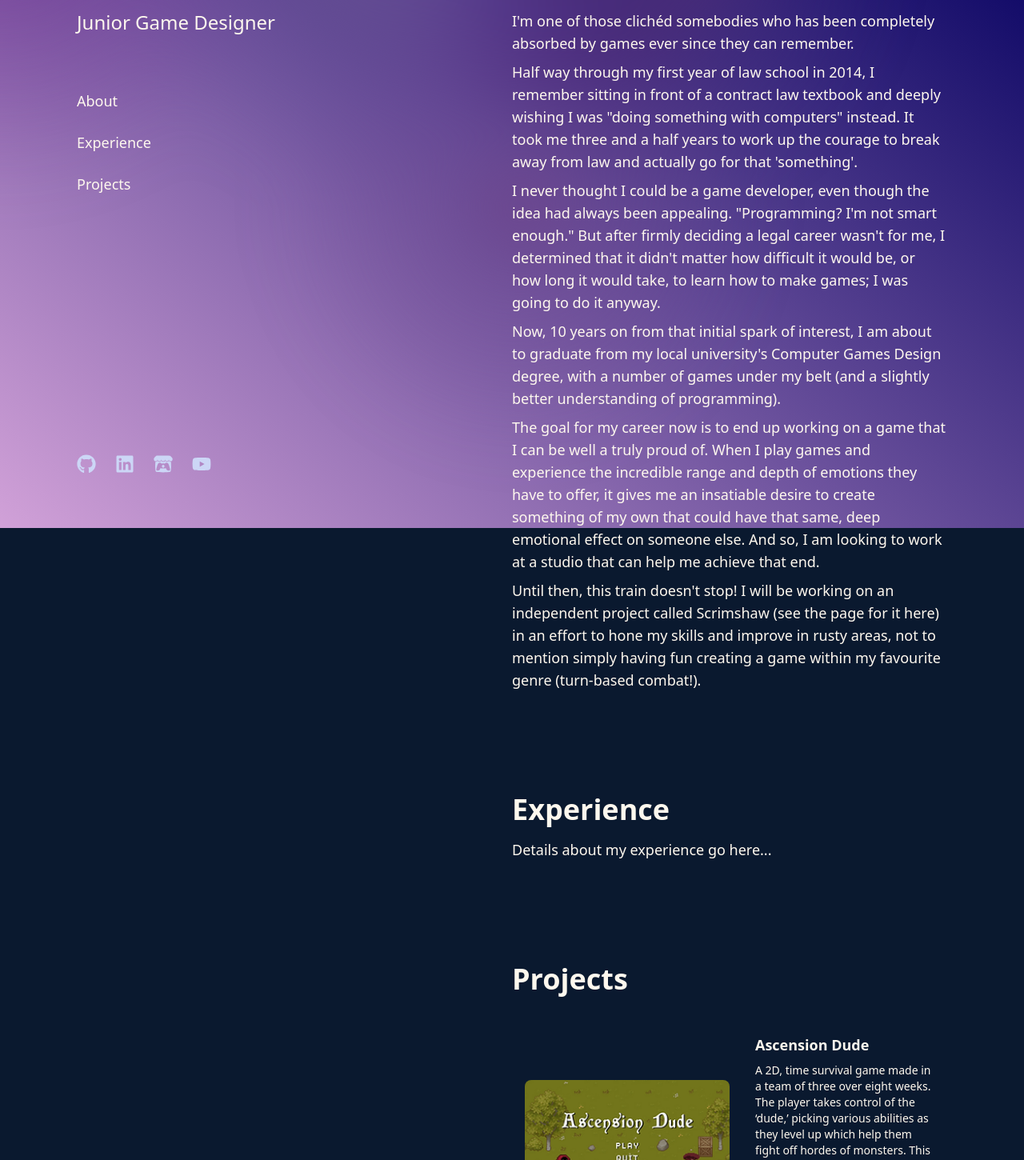
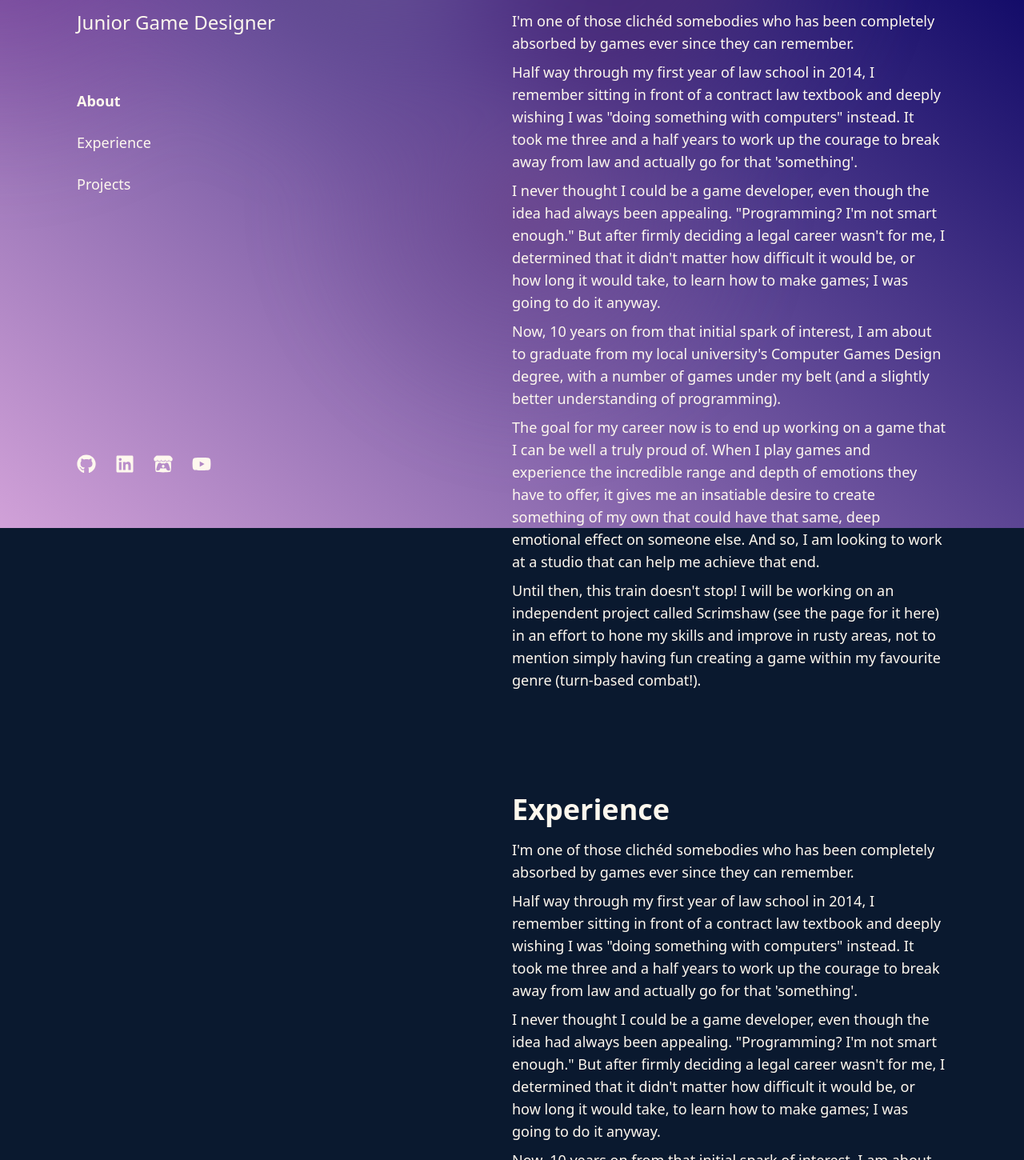
Before and after one commit to gkarountzos/gemma-wolferstan, a Next.js app: page / in a window 1280 px wide. Shown: the part 140-1590 px from the top of the page at 80% size. Built offline with nearby package versions, Linux system fonts and the light colour scheme.

Commit message:
navbar refactored to track user's location and activate the corresponding navlink

```diff
--- a/app/globals.css
+++ b/app/globals.css
@@ -18,13 +18,13 @@
 
 body {
   background-color: #0a192f;
-  color: #8892b0;
+  color: #fef8ee;
   font-family: Inter, sans-serif;
 }
 
 h2,
 h3 {
-  color: #ccd6f6;
+  color: #fef8ee;
 }
 
 a {
@@ -32,10 +32,6 @@ a {
   text-decoration: none;
 }
 
-a:hover {
-  color: #64ffda;
-}
-
 @layer utilities {
   .text-balance {
     text-wrap: balance;
--- a/components/Experience.tsx
+++ b/components/Experience.tsx
@@ -1,10 +1,28 @@
-export default function Experience() {
+import React from "react";
+
+const experienceText: string[] = [
+  "I'm one of those clichéd somebodies who has been completely absorbed by games ever since they can remember.",
+  "Half way through my first year of law school in 2014, I remember sitting in front of a contract law textbook and deeply wishing I was \"doing something with computers\" instead. It took me three and a half years to work up the courage to break away from law and actually go for that 'something'.",
+  "I never thought I could be a game developer, even though the idea had always been appealing. \"Programming? I'm not smart enough.\" But after firmly deciding a legal career wasn't for me, I determined that it didn't matter how difficult it would be, or how long it would take, to learn how to make games; I was going to do it anyway.",
+  "Now, 10 years on from that initial spark of interest, I am about to graduate from my local university's Computer Games Design degree, with a number of games under my belt (and a slightly better understanding of programming).",
+  "The goal for my career now is to end up working on a game that I can be well a truly proud of. When I play games and experience the incredible range and depth of emotions they have to offer, it gives me an insatiable desire to create something of my own that could have that same, deep emotional effect on someone else. And so, I am looking to work at a studio that can help me achieve that end.",
+  "Until then, this train doesn't stop! I will be working on an independent project called Scrimshaw (see the page for it here) in an effort to hone my skills and improve in rusty areas, not to mention simply having fun creating a game within my favourite genre (turn-based combat!).",
+];
+
+const Experience: React.FC = () => {
   return (
     <section id="experience" className="max-w-4xl mx-auto">
       <h2 className="text-4xl font-bold text-[#FEF8EE] mb-4">Experience</h2>
-      <p className="text-lg text-[#FEF8EE]">
-        Details about my experience go here...
-      </p>
+      {experienceText.map((paragraph, index) => (
+        <p
+          key={index}
+          className={`text-lg ${index > 0 ? "pt-2" : ""} text-[#FEF8EE]`}
+        >
+          {paragraph}
+        </p>
+      ))}
     </section>
   );
-}
+};
+
+export default Experience;
--- a/components/Sidebar.tsx
+++ b/components/Sidebar.tsx
@@ -3,7 +3,7 @@
 import Link from "next/link";
 import { usePathname } from "next/navigation";
 import { FaGithub, FaLinkedin, FaItchIo, FaYoutube } from "react-icons/fa";
-import React from "react";
+import React, { useCallback, useEffect, useMemo, useState } from "react";
 import { Section, SocialLink } from "@/types/types";
 
 const sections: Section[] = [
@@ -29,6 +29,46 @@ const socialLinks: SocialLink[] = [
 
 export default function Sidebar() {
   const pathname = usePathname();
+  const [activeSection, setActiveSection] = useState<string>(sections[0].href);
+
+  const sectionIds = useMemo(
+    () => sections.map((section) => section.href.substring(1)),
+    []
+  );
+
+  const handleIntersection = useCallback(
+    (entries: IntersectionObserverEntry[]) => {
+      const visibleEntry = entries
+        .filter((entry) => entry.isIntersecting)
+        .sort((a, b) => a.boundingClientRect.top - b.boundingClientRect.top)[0];
+
+      if (visibleEntry) {
+        const matchedSection = sections.find(
+          (section) => section.href === `#${visibleEntry.target.id}`
+        );
+        if (matchedSection) {
+          setActiveSection(matchedSection.href);
+        }
+      }
+    },
+    []
+  );
+
+  useEffect(() => {
+    const observer = new IntersectionObserver(handleIntersection, {
+      threshold: [0.7, 1],
+    });
+
+    const elements = sectionIds
+      .map((id) => document.getElementById(id))
+      .filter((el): el is HTMLElement => el !== null);
+
+    elements.forEach((el) => observer.observe(el));
+
+    return () => {
+      observer.disconnect();
+    };
+  }, [sectionIds, handleIntersection]);
 
   return (
     <div>
@@ -40,10 +80,10 @@ export default function Sidebar() {
             <Link
               key={section.name}
               href={section.href}
-              className={`block py-1 text-lg  ${
-                pathname === section.href
-                  ? "text-[#FEF8EE]"
-                  : "w-fit h-fit text-[#FEF8EE] hover:text-[#e6c9eb] transition-transform duration-150 hover:-translate-y-1 "
+              className={`w-fit h-fit block py-1 text-lg transition-all duration-150 ease-in-out ${
+                activeSection === section.href
+                  ? " text-[#FEF8EE] font-bold ]"
+                  : " text-[#FEF8EE] hover:text-[#e6c9eb] transition-transform duration-150 hover:-translate-y-0.5"
               }`}
             >
               {section.name}
@@ -55,7 +95,7 @@ export default function Sidebar() {
         {socialLinks.map(({ href, icon: Icon }) => (
           <a key={href} href={href} target="_blank" rel="noopener noreferrer">
             <Icon
-              className="text-[#ccd6f6] hover:text-[#e6c9eb] transition-transform duration-200 hover:-translate-y-1"
+              className="text-[#FEF8EE] hover:text-[#e6c9eb] transition-transform duration-200 hover:-translate-y-1"
               size={24}
             />
           </a>
```
